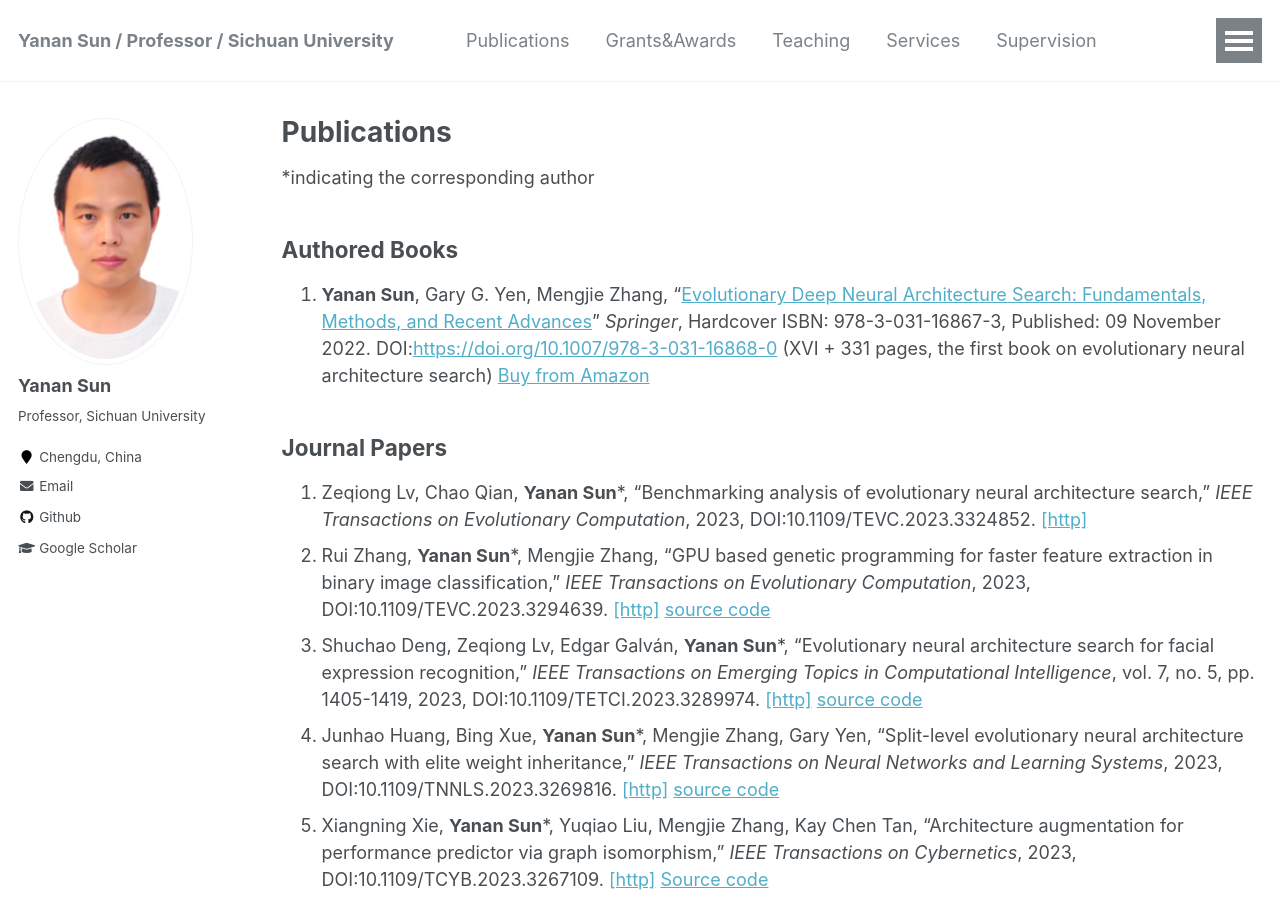
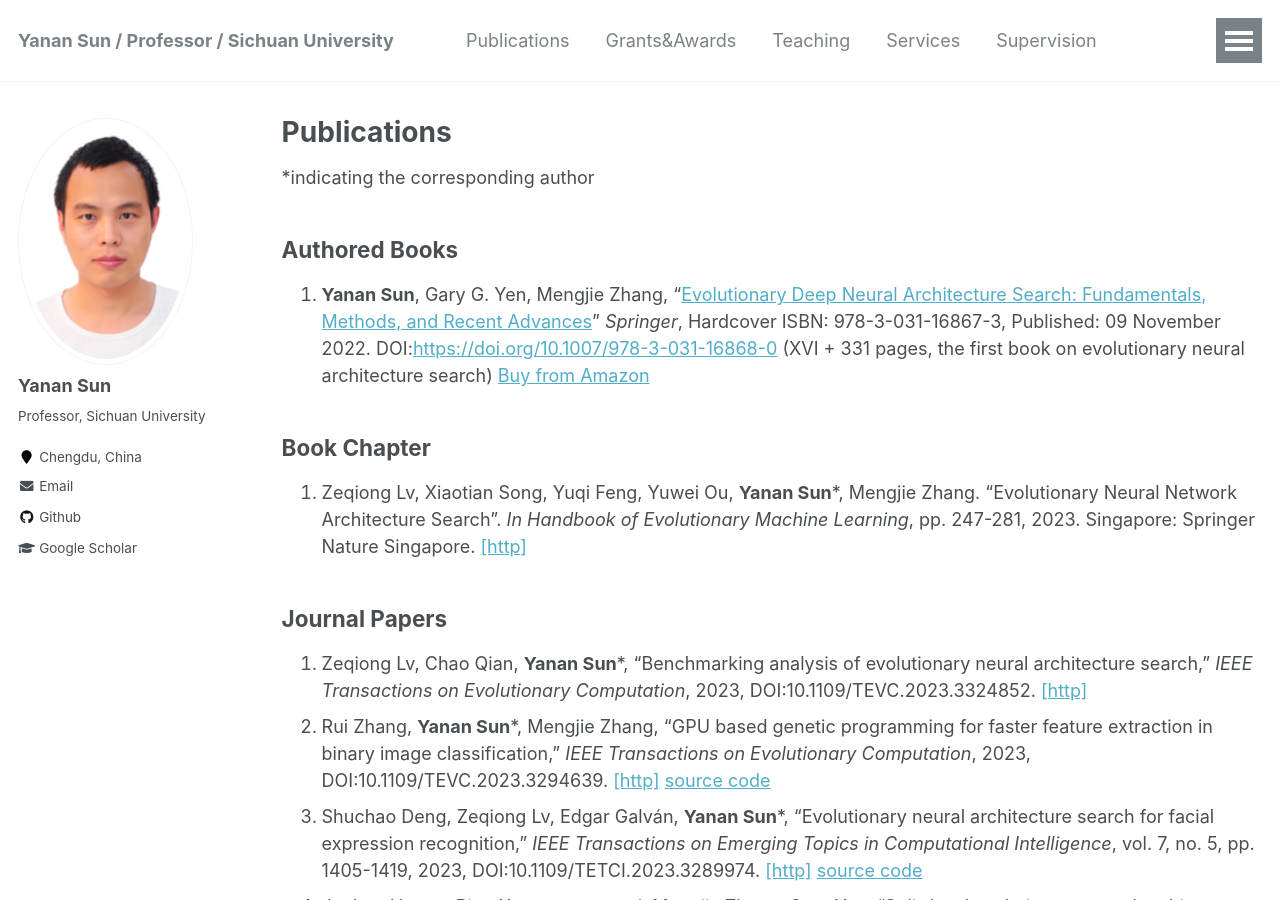
Before and after one commit to yn-sun/yn-sun.github.io, a Jekyll site: the page built from _pages/publications.md, in a window 1280 px wide and 900 px high. Built offline with Jekyll 4.4.1, drawn with Linux system fonts in a browser that asks for light colours; comment, search, counter and statistics services are not loaded.

Commit message:
Update publications.md

```diff
--- a/_pages/publications.md
+++ b/_pages/publications.md
@@ -8,6 +8,9 @@ author_profile: true
 ## Authored Books
 
 1. **Yanan Sun**, Gary G. Yen, Mengjie Zhang, "[Evolutionary Deep Neural Architecture Search: Fundamentals, Methods, and Recent Advances](https://link.springer.com/book/10.1007/978-3-031-16868-0)" <i>Springer</i>, Hardcover ISBN: 978-3-031-16867-3, Published: 09 November 2022. DOI:[https://doi.org/10.1007/978-3-031-16868-0](https://doi.org/10.1007/978-3-031-16868-0) (XVI + 331 pages, the first book on evolutionary neural architecture search)  [Buy from Amazon](https://www.amazon.com/Evolutionary-Deep-Neural-Architecture-Search/dp/3031168674)
+
+## Book Chapter
+1. Zeqiong Lv, Xiaotian Song, Yuqi Feng, Yuwei Ou, **Yanan Sun***, Mengjie Zhang. "Evolutionary Neural Network Architecture Search". <i>In Handbook of Evolutionary Machine Learning</i>, pp. 247-281, 2023. Singapore: Springer Nature Singapore. [[http]](https://link.springer.com/content/pdf/10.1007/978-981-99-3814-8.pdf#page=255)
 
 ## Journal Papers
 
```
